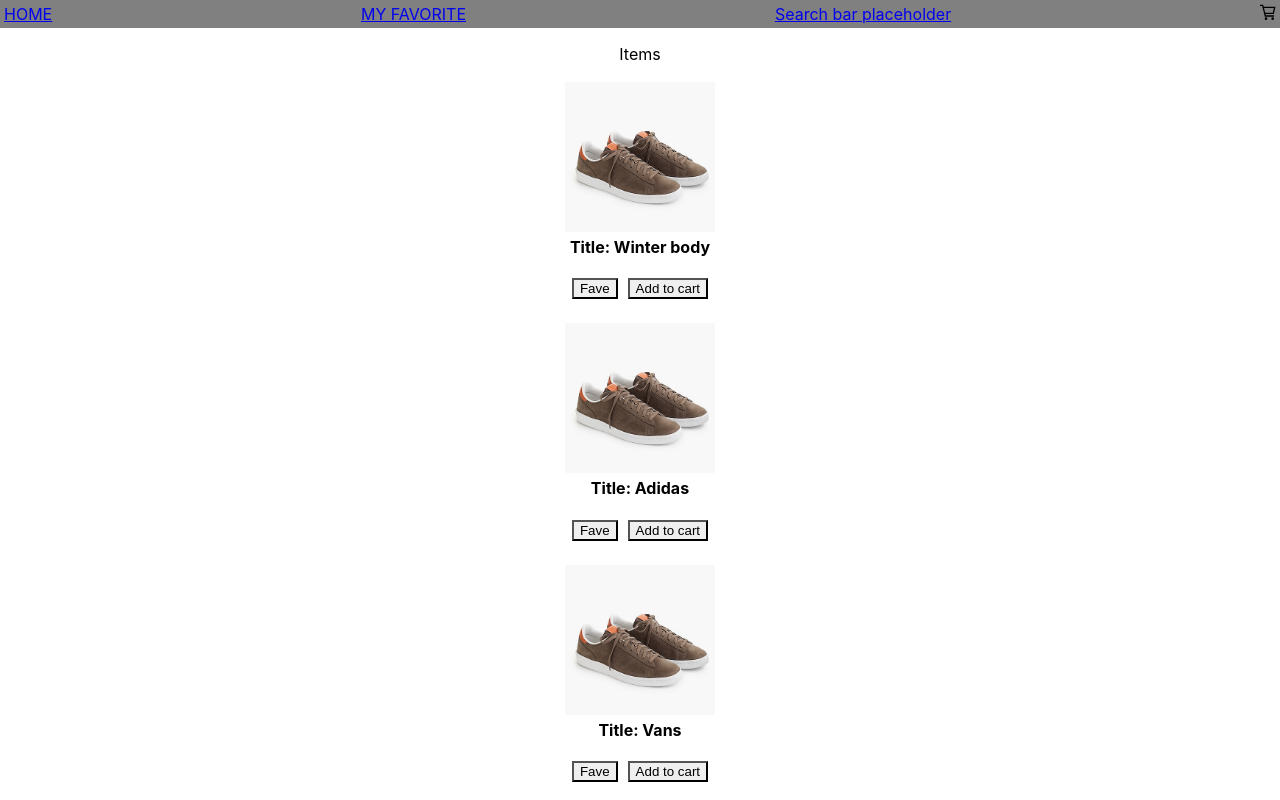
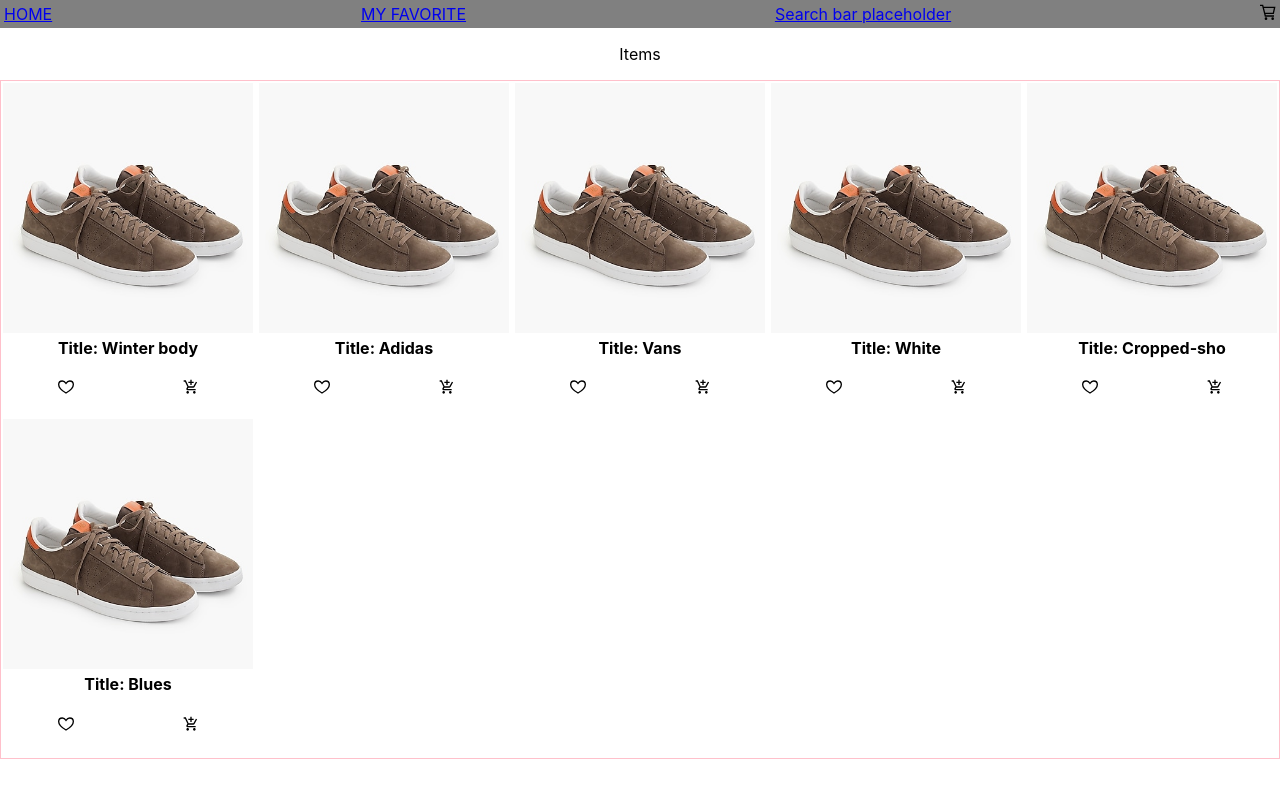
Before and after one commit to ifiokudoidiok/zirashop, a React (Create React App) app: page / in a window 1280 px wide. Shown: the top 800 px of the page. Built offline with nearby package versions, Linux system fonts and the light colour scheme; no server answers.

Commit message:
Refactor Home to have icons and rearrange products

```diff
--- a/src/components/Home.tsx
+++ b/src/components/Home.tsx
@@ -2,11 +2,15 @@ import React, { useEffect, useState } from "react";
 import { connect } from "react-redux";
 import { addToCart } from "./actions/cartActions";
 import { Box, Image, Text, Button, Stack } from "@chakra-ui/react";
+import { Icon } from "@chakra-ui/react";
+import { GrFavorite, GrCart } from "react-icons/gr";
+import { MdFavorite, MdAddShoppingCart } from "react-icons/md";
 
 import imageTest from "./../images/image.jpg";
 
 const Home = (props: any) => {
   const [list, setList] = useState([]);
+  const [isFave, setIsFave] = useState(false);
 
   useEffect(() => {
     fetch("https://www.heimkaup.is/api/v1/")
@@ -22,47 +26,44 @@ const Home = (props: any) => {
 
   let itemList = props.items.map((item: any) => {
     return (
-      <Stack wrap='wrap'>
-        <Box
-        display='flex'  p={2} wrap='wrap' flexDirection='column'alignItems='center'
-          key={item.id}
-        >
+      <Box>
+        <Box key={item.id}>
           <Box>
-            <Image src={imageTest} alt={item.title} boxSize="150px" />
+            <Image src={imageTest} alt={item.title} boxSize="250px" />
           </Box>
-          <Box
-            mt="1"
-            fontWeight="semibold"
-            as="h4"
-            lineHeight="tight"
-          >
+          <Box mt="1" fontWeight="semibold" as="h4" lineHeight="tight">
             Title: {item.title}
           </Box>
-          <Stack spacing={10} direction="row"
-          align="center"
-          >
-            <Button colorScheme="teal" size="xs">
-              Fave
-            </Button>
-            <Button
-              colorScheme="teal"
-              size="xs"
-              onClick={() => {
+          <Box display="flex" justifyContent="space-around">
+            <Box
+              key={item.id}
+              cursor="pointer"
+              isFave={isFave}
+              onClick={() => setIsFave(!isFave)}
+            >
+              {isFave ? <Icon as={MdFavorite} /> : <Icon as={GrFavorite} />}
+            </Box>
+            <Icon onClick={() => {
                 handleClick(item.id);
-              }}
-            >
-              Add to cart
-            </Button>
-          </Stack>
+              }} as={MdAddShoppingCart} cursor="pointer" />
+          </Box>
           <br />
         </Box>
-      </Stack>
+      </Box>
     );
   });
   return (
     <Box>
       <Text>Items</Text>
-      <Box>{itemList}</Box>
+      <Box
+        display="flex"
+        justifyContent="space-between"
+        padding={2}
+        flexWrap="wrap"
+        border="1px pink solid"
+      >
+        {itemList}
+      </Box>
     </Box>
   );
 };
```
